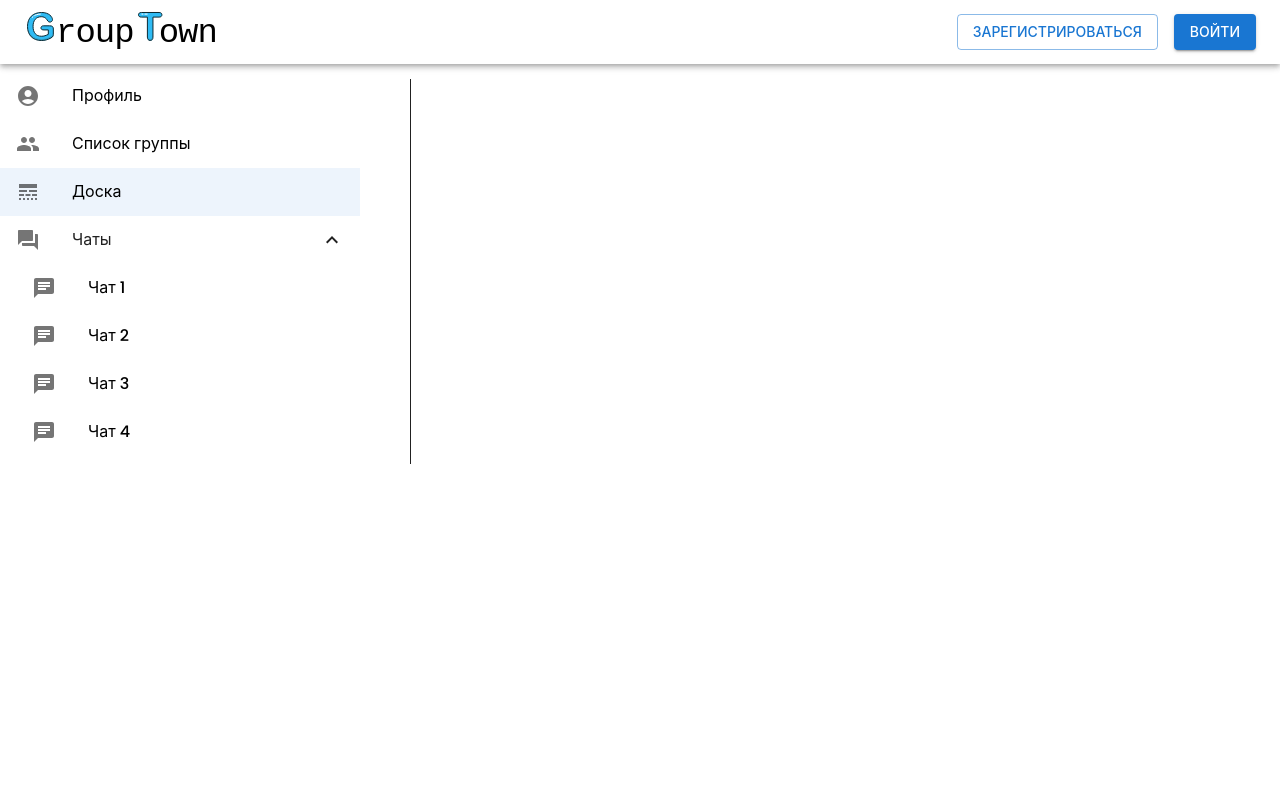
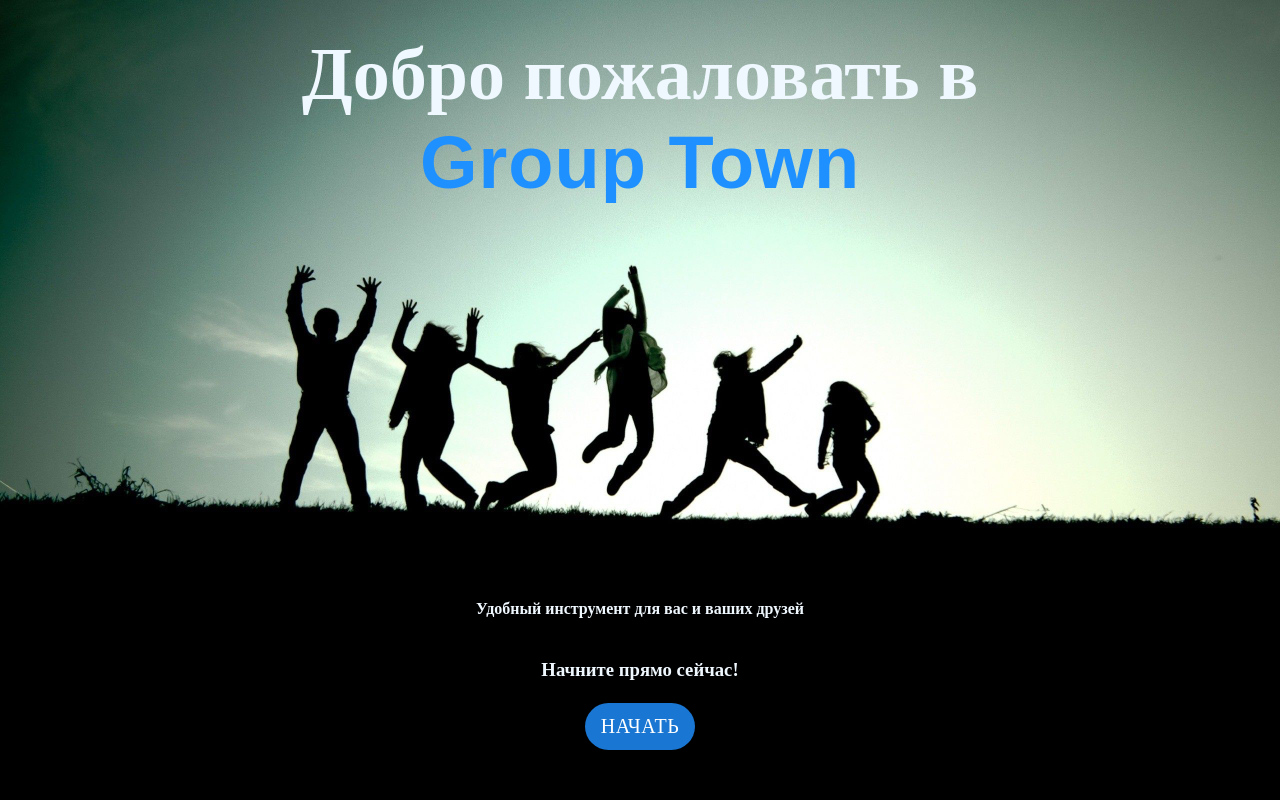
Before and after one commit to Mathers08/group-town, a React (Create React App) app: page / in a window 1280 px wide. Shown: the top 800 px of the page. Built offline with nearby package versions, Linux system fonts and the light colour scheme.

Commit message:
create ugly homepage

```diff
--- a/src/App.tsx
+++ b/src/App.tsx
@@ -3,7 +3,7 @@ import './App.scss';
 import { Header, Navbar } from "./components";
 import { createTheme, CssBaseline, ThemeProvider } from "@mui/material";
 import { Route, Routes } from "react-router-dom";
-import { Dashboard, GroupList, Profile, SignIn, SignUp } from "./pages";
+import { Dashboard, GroupList, Home, Profile, SignIn, SignUp } from "./pages";
 
 const theme = createTheme({
   palette: {
@@ -29,10 +29,17 @@ const isAuth = true;
 
 const App = () => {
   return (
+    <>
+      <Routes>
+        <Route path="/" element={<Home/>}/>
+        <Route path="/signup" element={<SignUp/>}/>
+        <Route path="/login" element={<SignIn/>}/>
+      </Routes>
       <ThemeProvider theme={theme}>
         <CssBaseline/>
+        {isAuth && <>
           <Header/>
-      {isAuth ? <div className="wrapper">
+          <div className="wrapper">
             <Navbar/>
             <div className="wrapper__content">
               <Routes>
@@ -41,14 +48,13 @@ const App = () => {
                 <Route path="/dashboard" element={<Dashboard/>}/>
               </Routes>
             </div>
-        </div> :
-        <Routes>
-          <Route path="/signup" element={<SignUp/>}/>
-          <Route path="/login" element={<SignIn/>}/>
-        </Routes>
+          </div>
+        </>
         }
       </ThemeProvider>
+    </>
   );
 };
 
+
 export default App;
--- a/src/components/Header.tsx
+++ b/src/components/Header.tsx
@@ -51,12 +51,9 @@ const Header = () => {
   const handleCloseUserMenu = () => setAnchorElUser(null);
 
   return (
-    <AppBar position="static" color="transparent">
+    <AppBar position="static" sx={{ background: 'transparent', boxShadow: 'none'}}>
       <Container maxWidth="xl">
-        <Toolbar disableGutters sx={{
-          display: 'flex',
-          justifyContent: 'space-between',
-        }}>
+        <Toolbar disableGutters sx={{ display: 'flex', justifyContent: 'space-between' }}>
           <Link to='/dashboard'>
             <img src={logo1} alt=""/>
             <Typography
--- a/src/pages/Dashboard/News/AddNews.tsx
+++ b/src/pages/Dashboard/News/AddNews.tsx
@@ -8,6 +8,7 @@ import { useAppDispatch } from "../../../hooks";
 import { v4 as uuidv4 } from 'uuid';
 import { INews } from "../../../redux/news/types";
 import { addNews } from "../../../redux/news/slice";
+import { Link } from "react-router-dom";
 
 const AddNews = () => {
   const dispatch = useAppDispatch();
--- /dev/null
+++ b/src/pages/Home.scss
@@ -0,0 +1,50 @@
+.home {
+  max-height: 100%;
+  background: url("../assets/MainWallpaper.jpg") no-repeat center center fixed;
+  background-size: cover;
+
+  &__wrapper {
+    display: flex;
+    flex-direction: column;
+    justify-content: space-between;
+    align-items: center;
+    width: 100vw;
+    height: 100vh;
+
+    &-top {
+      line-height: 1.2;
+      margin-top: 30px;
+      display: flex;
+      align-items: center;
+      flex-direction: column;
+      .welcome {
+        font-size: 74px;
+        margin: 0;
+        font-family: cursive;
+        color: aliceblue;
+      }
+      .group-town {
+        font-size: 74px;
+        margin: 0;
+        font-family: fantasy;
+        letter-spacing: 1px;
+        color: dodgerblue;
+      }
+    }
+
+    &-bottom {
+      margin-bottom: 50px;
+      display: flex;
+      align-items: center;
+      flex-direction: column;
+      p {
+        font-family: cursive;
+        color: aliceblue;
+      }
+      h3 {
+        font-family: cursive;
+        color: aliceblue;
+      }
+    }
+  }
+}
--- /dev/null
+++ b/src/pages/Home.tsx
@@ -0,0 +1,28 @@
+import React from 'react';
+import './Home.scss';
+import { Button } from "@mui/material";
+import { Link } from "react-router-dom";
+
+const Home = () => {
+  return (
+    <div className="home">
+      <div className="home__wrapper">
+        <div className="home__wrapper-top">
+          <h1 className="welcome">Добро пожаловать в</h1>
+          <h1 className="group-town">Group Town</h1>
+        </div>
+        <div className="home__wrapper-bottom">
+          <p>Удобный инструмент для вас и ваших друзей</p>
+          <h3>Начните прямо сейчас!</h3>
+          <Link to="/login">
+            <Button variant="contained" sx={{ fontFamily: 'cursive', fontSize: '20px', borderRadius: '25px' }}>
+              Начать
+            </Button>
+          </Link>
+        </div>
+      </div>
+    </div>
+  );
+};
+
+export default Home;
--- a/src/pages/index.ts
+++ b/src/pages/index.ts
@@ -1,3 +1,4 @@
+export { default as Home } from './Home';
 export { default as Profile } from './Profile';
 export { default as GroupList } from './GroupList';
 export { default as Dashboard } from './Dashboard';
```
Also changed, not shown: src/assets/MainWallpaper.jpg (added). Lines whose indentation alone changed are shown as unchanged.
